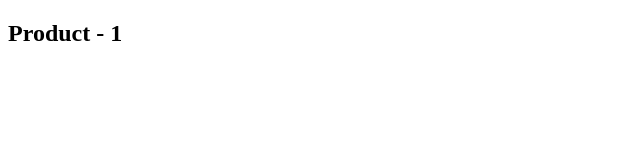
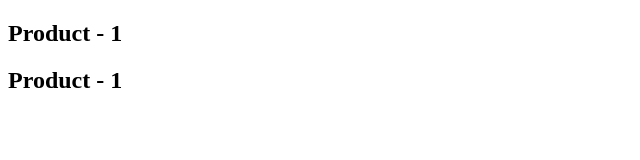
Before and after one commit to rajeshpillai/nuxt3-starter, a Nuxt app: page /products/1 in a window 1280 px wide. Shown: the top 160 px of the page, without its empty margins (0-640 px from the left). Built offline with nearby package versions, Linux system fonts and the light colour scheme.

Commit message:
useRoute

```diff
--- a/pages/products/[id].vue
+++ b/pages/products/[id].vue
@@ -1,11 +1,12 @@
 <template>
   <div>
     <h2>Product - {{ $route.params.id }}</h2>
+    <h2>Product - {{ id }}</h2>
   </div>
 </template>
 
 <script setup>
-
+  const { id } = useRoute().params
 </script>
 
 <style lang="scss" scoped>
```
